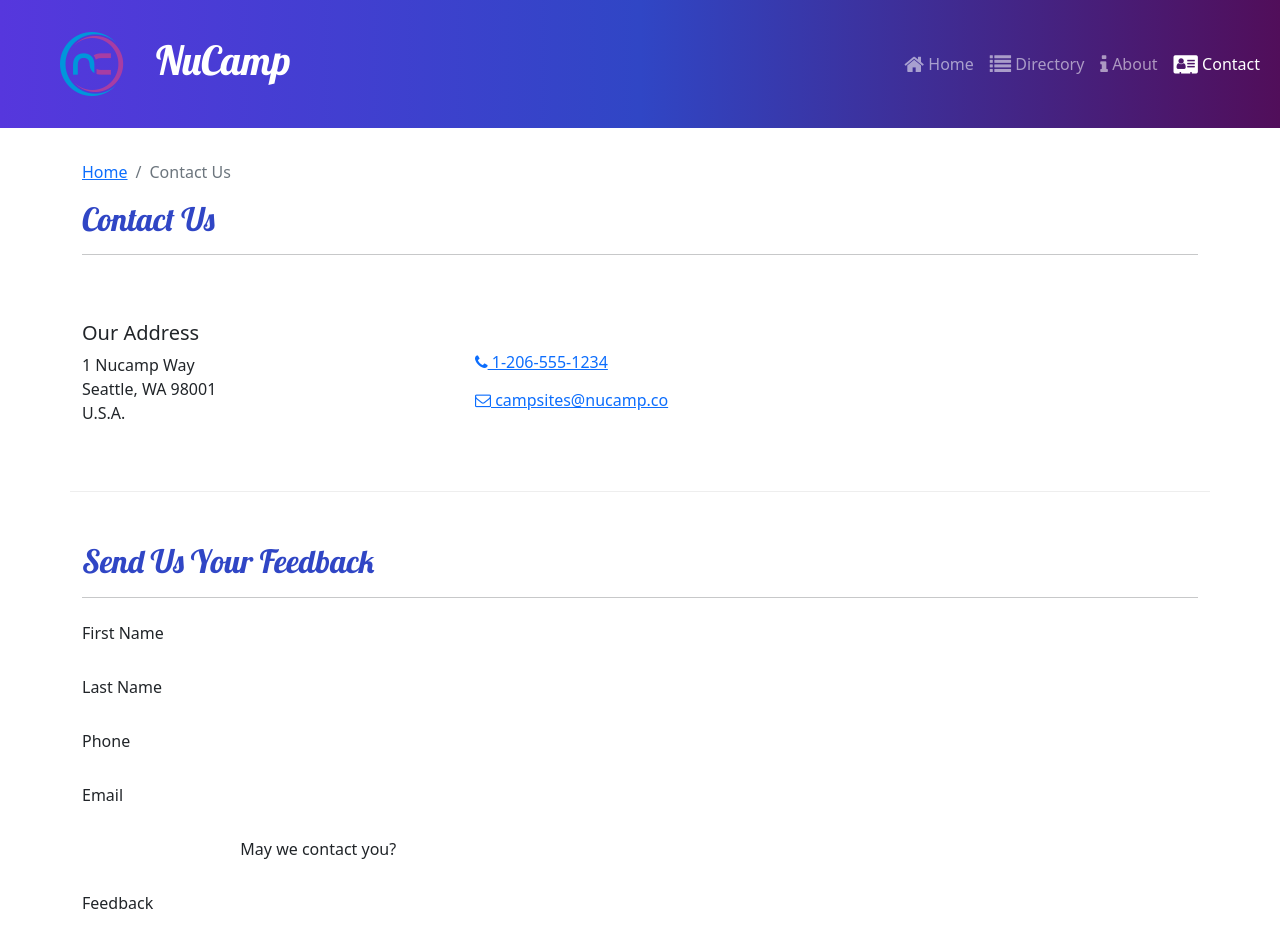
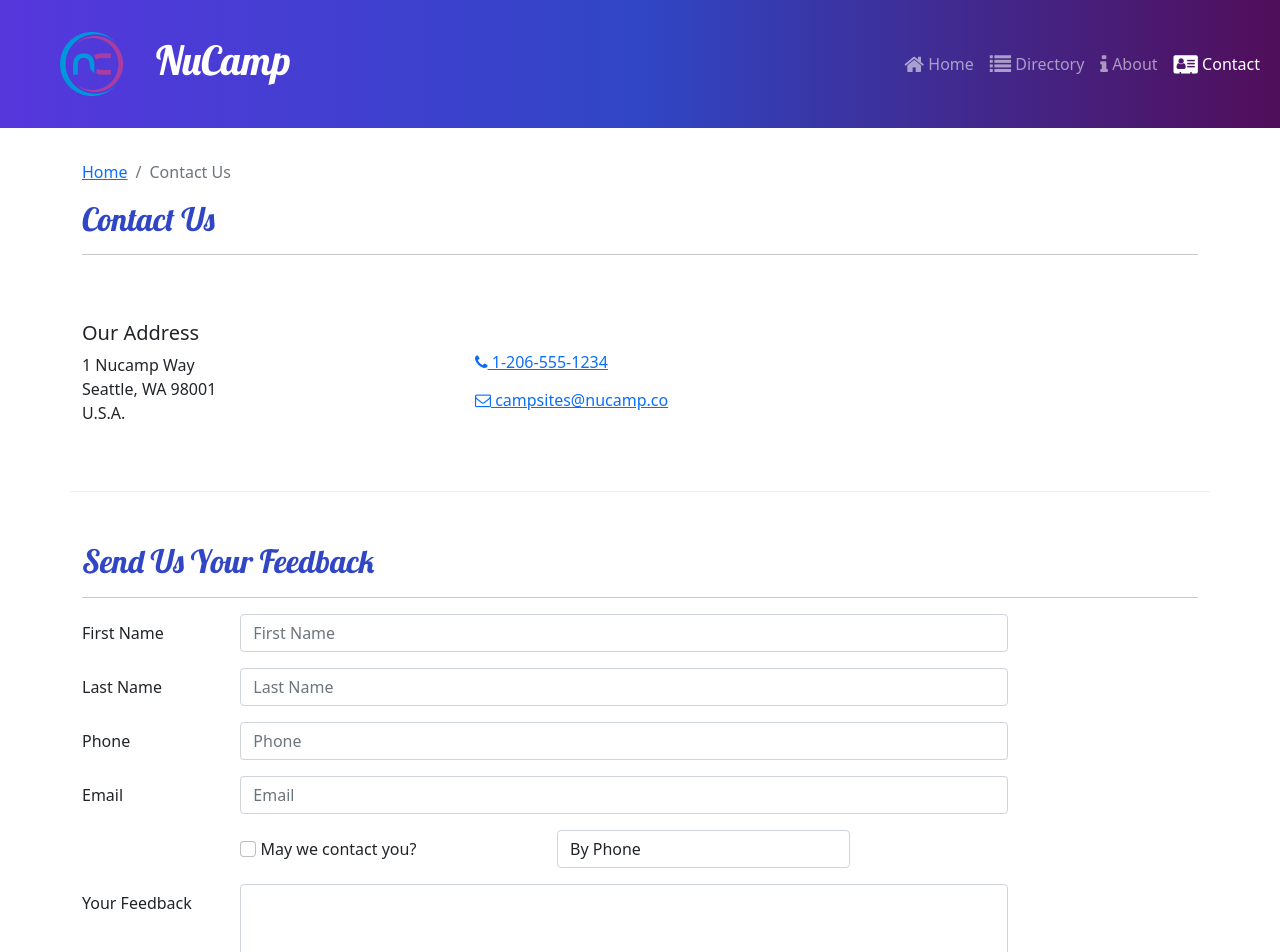
Before and after one commit to jannethg/React-WorkshopAssignment1, a React (Create React App) app: page /contact in a window 1280 px wide. Shown: the top 952 px of the page. Built offline with nearby package versions, Linux system fonts and the light colour scheme.

Commit message:
Week 3: Add Input fields in the Contact Form

```diff
--- a/src/components/ContactForm.js
+++ b/src/components/ContactForm.js
@@ -19,37 +19,84 @@
                     <Label htmlFor='firstName' md='2'>
                         First Name
                     </Label>
-                    <Col md='10'></Col>
+                    <Col md='10'>
+                        <Field
+                            name='firstName'
+                            placeholder='First Name'
+                            className='form-control'
+                        />
+                    </Col>
                 </FormGroup>
                 <FormGroup row>
                     <Label htmlFor='lastName' md='2'>
                         Last Name
                     </Label>
-                    <Col md='10'></Col>
+                    <Col md='10'>
+                        <Field
+                            name='lastName'
+                            placeholder='Last Name'
+                            className='form-control'
+                        />
+                    </Col>
                 </FormGroup>
                 <FormGroup row>
                     <Label htmlFor='phoneNum' md='2'>
                         Phone
                     </Label>
-                    <Col md='10'></Col>
+                    <Col md='10'>
+                        <Field
+                            name='phoneNum'
+                            placeholder='Phone'
+                            className='form-control'
+                        />
+                    </Col>
                 </FormGroup>
                 <FormGroup row>
                     <Label htmlFor='email' md='2'>
                         Email
                     </Label>
-                    <Col md='10'></Col>
+                    <Col md='10'>
+                        <Field
+                            name='email'
+                            placeholder='Email'
+                            type='email'
+                            className='form-control'
+                        />
+                    </Col>
                 </FormGroup>
                 <FormGroup row>
                     <Label check md={{size: 4, offset: 2 }}>
+                        <Field
+                            name='agree'
+                            type='checkbox'
+                            className='form-check-input'
+                        />{' '}
                         May we contact you?
                     </Label>
-                    <Col md='4'></Col>
+                    <Col md='4'>
+                        <Field
+                            name='contactType'
+                            as='select'
+                            className='form-control'
+                        >
+                        <option>By Phone</option>
+                        <option>By Email</option>
+
+                        </Field>
+                    </Col>
                 </FormGroup>
                 <FormGroup row>
                     <Label htmlFor='feedback' md='2'>
-                        Feedback
+                        Your Feedback
                     </Label>
-                    <Col md='10'></Col>
+                    <Col md='10'>
+                        <Field
+                            name='feedback'
+                            as='textarea'
+                            rows='12'
+                            className='form-control'
+                        />
+                    </Col>
                 </FormGroup>
                 <FormGroup row></FormGroup>
             </Form>
```
